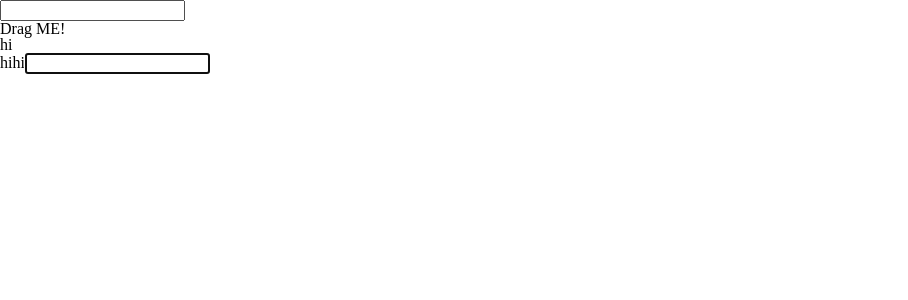
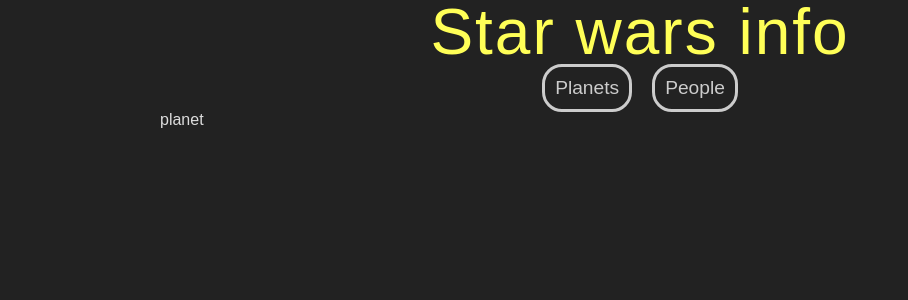
Before and after one commit to SumiSeo/react-typescript-app, a React (Create React App) app: page / in a window 1280 px wide. Shown: the top 300 px of the page, without its empty margins (0-908 px from the left). Built offline with nearby package versions, Linux system fonts and the light colour scheme.

Commit message:
feat(mainPage): Install react-query and set up main page with navbar

```diff
--- a/package.json
+++ b/package.json
@@ -12,6 +12,7 @@
     "@types/react-dom": "^17.0.13",
     "react": "^17.0.2",
     "react-dom": "^17.0.2",
+    "react-query": "^3.34.19",
     "react-scripts": "5.0.0",
     "typescript": "^4.6.2",
     "web-vitals": "^2.1.4"
--- a/src/components/App.tsx
+++ b/src/components/App.tsx
@@ -1,21 +1,15 @@
-import Event from "../components/Event/Event";
-import UserSearch from "./Refs/Ref";
+import { useState } from "react";
+import Navbar from "./NavBar";
+import People from "./People";
+import Planet from "./Planet";
 
-const users = [
-  {
-    name: "Sumi",
-    age: 20,
-  },
-  {
-    name: "Marcus",
-    age: 19,
-  },
-];
 const App = (): JSX.Element => {
+  const [page, setPage] = useState<string>("planet");
   return (
-    <div>
-      <Event />
-      <UserSearch />
+    <div className="App">
+      <h1>Star wars info</h1>
+      <Navbar setPage={setPage} />
+      <div className="content">{page === "planet" ? <Planet /> : <People />}</div>
     </div>
   );
 };
--- a/src/components/Event/Event.tsx
+++ /dev/null
@@ -1,20 +0,0 @@
-import React from "react";
-
-const Event = (): JSX.Element => {
-  const onInputChange = (event: React.ChangeEvent<HTMLInputElement>) => {
-    console.log(event);
-  };
-  const onDragStart = (e: React.DragEvent<HTMLDivElement>) => {
-    console.log("I am being dragged");
-  };
-  return (
-    <div>
-      <input onChange={onInputChange} />
-      <div draggable onDragStart={onDragStart}>
-        Drag ME!
-      </div>
-    </div>
-  );
-};
-
-export default Event;
--- /dev/null
+++ b/src/components/NavBar.tsx
@@ -0,0 +1,16 @@
+import { setSourceMapRange } from "typescript";
+
+interface PropsTypes {
+  setPage: React.Dispatch<React.SetStateAction<string>>;
+}
+
+const Navbar = (props: PropsTypes): JSX.Element => {
+  return (
+    <nav>
+      <button onClick={() => props?.setPage("planet")}>Planets</button>
+      <button onClick={() => props?.setPage("people")}>People</button>
+    </nav>
+  );
+};
+
+export default Navbar;
--- /dev/null
+++ b/src/components/People.tsx
@@ -0,0 +1,5 @@
+const People = (): JSX.Element => {
+  return <div>people</div>;
+};
+
+export default People;
--- /dev/null
+++ b/src/components/Planet.tsx
@@ -0,0 +1,5 @@
+const Planet = (): JSX.Element => {
+  return <div>planet</div>;
+};
+
+export default Planet;
--- a/src/components/Refs/Ref.tsx
+++ /dev/null
@@ -1,24 +0,0 @@
-import { useRef, useEffect } from "react";
-
-// const users = [
-//   { name: "Sarah", age: 20 },
-//   { name: "Jack", age: 20 },
-//   { name: "Michael", age: 20 },
-// ];
-
-const UserSearch = (): JSX.Element => {
-  useEffect(() => {
-    inputRef.current?.focus();
-  }, []);
-  const inputRef = useRef<HTMLInputElement | null>(null);
-  return (
-    <div>
-      <p>hi</p>
-      <span>hi</span>
-      <span>hi</span>
-      <input ref={inputRef} />
-    </div>
-  );
-};
-
-export default UserSearch;
--- a/src/scss/Main.scss
+++ b/src/scss/Main.scss
@@ -1 +1,2 @@
 @import "./Reset";
+@import "./Index";
--- /dev/null
+++ b/src/scss/_Index.scss
@@ -0,0 +1,33 @@
+body {
+  margin: 0;
+  font-family: sans-serif;
+  background: #222;
+  color: #ddd;
+  text-align: center;
+}
+.App {
+  width: 960px;
+  margin: 0 auto;
+}
+h1 {
+  color: #ffff57;
+  font-size: 4em;
+  letter-spacing: 2px;
+}
+button {
+  margin: 0 10px;
+  background: transparent;
+  border: 3px solid #ccc;
+  border-radius: 20px;
+  padding: 10px;
+  color: #ccc;
+  font-size: 1.2em;
+  cursor: pointer;
+}
+button:hover {
+  color: #fff;
+  border-color: #fff;
+}
+.content {
+  text-align: left;
+}
```
Also changed, not shown: 1 other file (tests, documents, lock files or other folders).
